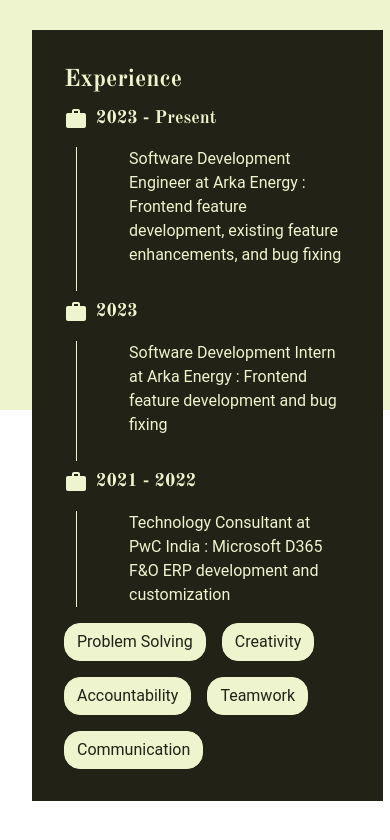
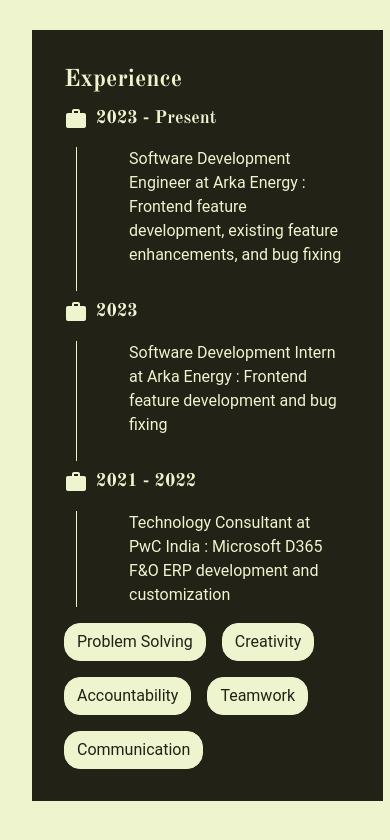
Before and after one commit to RamyaKasara/portfolioRK-app, a React (Vite) app: page /about-me in a window 390 px wide. Shown: the part 1980-2820 px from the top of the page. Before the commit the page ends 2781 px from the top, so only its background shows below. Built offline with nearby package versions, Linux system fonts and the light colour scheme; a web font is replaced by a local one.

Commit message:
layout basic fixes for responsiveness and file name change

```diff
--- /dev/null
+++ b/src/pages/aboutme/hobbiesAndLanguage.jsx
@@ -0,0 +1,42 @@
+import * as React from 'react';
+import { styled, Typography, Box, Stepper, Step, StepLabel, StepContent, Button, Paper } from '@mui/material';
+import theme from '../../theme.js';
+
+const languages = [
+    { language: 'English', level: 'Fluent' },
+    { language: 'Telugu', level: 'Intermediate' },
+    { language: 'Hindi', level: 'Basic' },
+];
+
+const softSkills = [
+    ''
+];
+function  HobbiesAndLanguage() {
+
+    return (
+        <Box sx={{ padding: {xs: '1rem 3rem', md: '2rem 9rem' }, width: { xs:'100%' ,md:'50%'}, mt: { xs: '40rem', md: '0rem'} }}>
+            <Typography variant="h3_1" component="p" sx={{color: theme.palette.text.primary}}>
+                Language
+            </Typography>
+            <Box sx={{ display: 'flex', flexFlow: 'row wrap', justifyContent:'space-between', gap: { xs: '2.5rem', md: '3rem' }, mt: '1rem'}} >
+                {languages.map((language) => (
+                    <Box>
+                        <Typography variant="" component="p" sx={{
+                            color: theme.palette.text.primary,
+                            fontWeight: '700',
+                            fontSize: { xs: '1.125rem', md: '1.5rem' },
+                            fontFamily: '"Old Standard TT", serif',
+                        }}>
+                            {language.language}
+                        </Typography>
+                        <Typography variant="body1" component="p" sx={{color: theme.palette.text.primary}}>
+                            {language.level}
+                        </Typography>
+                    </Box>
+                ))}
+            </Box>
+        </Box>
+     );
+}
+
+export default HobbiesAndLanguage;
--- a/src/pages/aboutme/index.jsx
+++ b/src/pages/aboutme/index.jsx
@@ -6,8 +6,10 @@
 
 // 2. Component Imports
 import Navbar from '../../components/navbar.jsx';
+import Education from './education.jsx';
+import Experience from './experience.jsx';
+import HobbiesAndLanguage from './hobbiesAndLanguage.jsx';
 import Page from '../../components/page.jsx';
-import Education from './education.jsx';
 import TechnicalSkills from './technicalSkills.jsx';
 
 // 3. Theme Imports
@@ -15,7 +17,6 @@
 
 // 4. Asset Imports
 import ghostyMicron from './assets/images/ghosty-books-micron.png';
-import Experience from './experience.jsx';
 
 
 function AboutMePage() {
@@ -134,7 +135,7 @@
                     </Grid>
                 </Grid>
             </Page>
-            <Page height={{ xs: '50rem', md: '40rem'}} background={theme.palette.background.tertiary}>
+            <Page height={{ xs: '50rem', md: '42rem'}} background={theme.palette.background.tertiary}>
                 <Grid container spacing={2} sx={{ margin: { xs: '2rem' } }}>
                     <Grid item size={{ xs: 12, md: 6 }}
                         sx={{
@@ -181,7 +182,9 @@
                 </Box>
             </Page>
             <Page background={theme.palette.background.primary}>
-                <Box sx={{height:'40rem'}}></Box>
+                <Box sx={{ height: { xs: '80rem', md:'40rem' }, display: 'flex', flexDirection: 'row', justifyContent: { xs:'start', md:'end'} }}>
+                    <HobbiesAndLanguage />
+                </Box>
             </Page>
         </div>
      );
```
Also changed, not shown: src/pages/aboutme/hobbies.jsx (deleted, +0 -30 lines).
